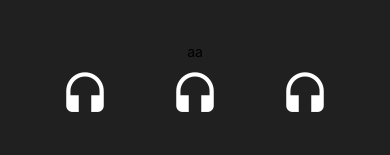
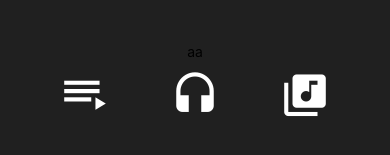
Before and after one commit to Hewrxque/MusicLife, a React Native app: screen /AllMusics in a window 390 px wide. Shown: the part 337-492 px from the top of the page. Built offline with nearby package versions, Linux system fonts and the light colour scheme.

Commit message:
update icons

```diff
--- a/src/components/BottomNav.js
+++ b/src/components/BottomNav.js
@@ -5,9 +5,9 @@ import Icon from 'react-native-vector-icons/MaterialCommunityIcons';
 export default function BottomNav({activepage}){
     return(
         <View style={styles.container}>
+            <Icon name="playlist-play" size={50} color={'#fff'}/>
             <Icon name="headphones" size={50} color={'#fff'}/>
-            <Icon name="headphones" size={50} color={'#fff'}/>
-            <Icon name="headphones" size={50} color={'#fff'}/>
+            <Icon name="music-box-multiple" size={50} color={'#fff'}/>
         </View>
     )
 }
```
